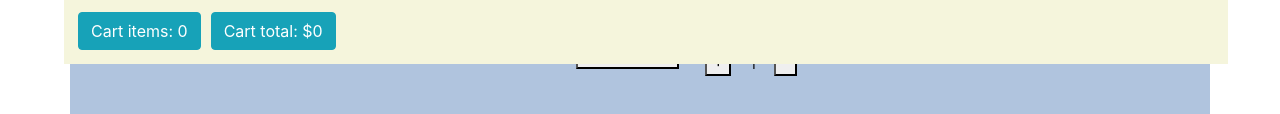
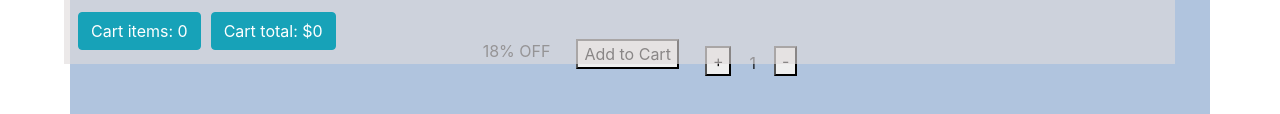
Before and after one commit to Manisha-95/react-Madhavi-Shopping-cart, a React app: page / in a window 1280 px wide. Shown: the part 561-675 px from the top of the page. Built offline with nearby package versions, Linux system fonts and the light colour scheme.

Commit message:
1 file modified

```diff
--- a/style.css
+++ b/style.css
@@ -33,9 +33,9 @@ h1, p {
 }
 
 .cart-header{
-  background-color: beige;
+  background-color: #e0dbdb9c;
     position: fixed;
-    width: 90.9%;
+    width: 86.8%;
     margin-top: 480px;
     margin-left: -21px;
     padding: 9px;
```
